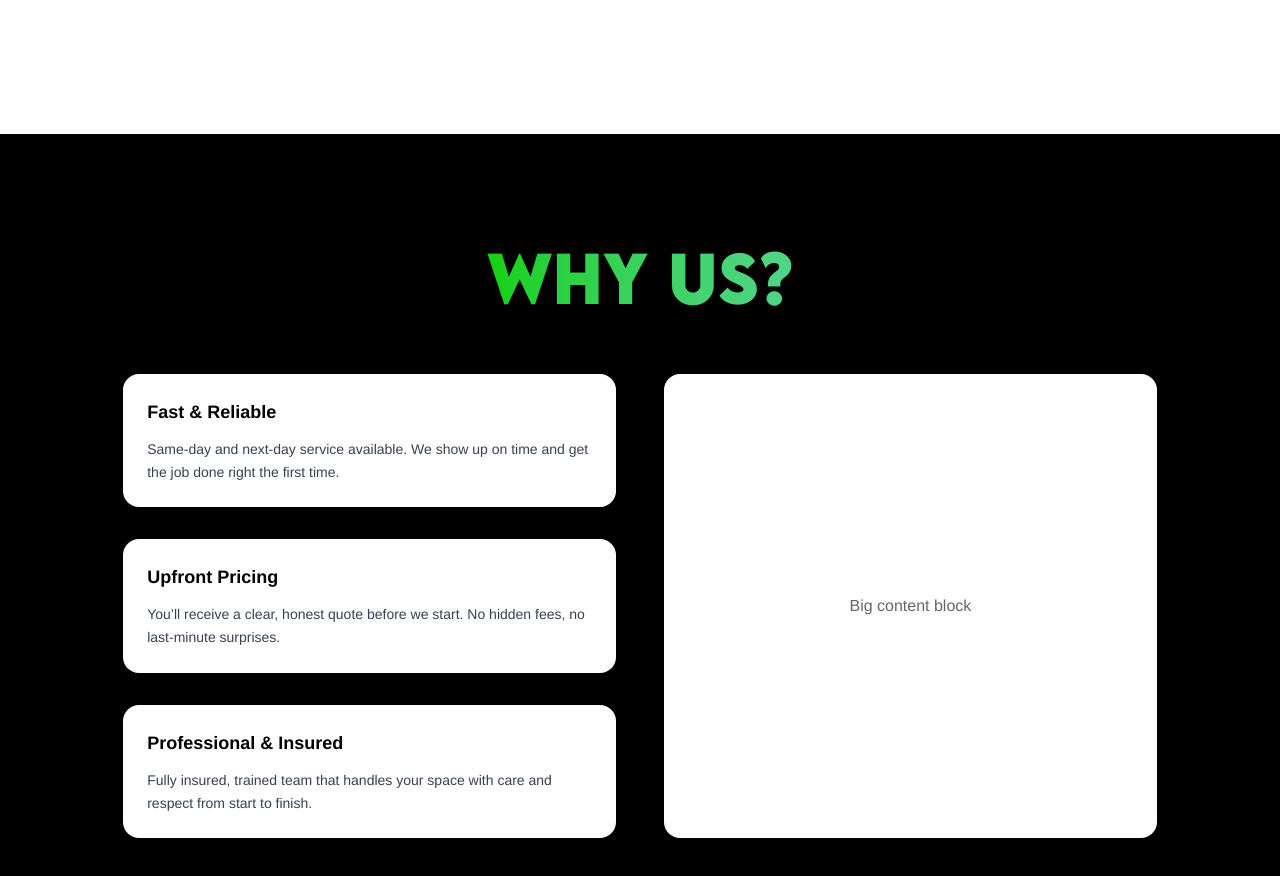
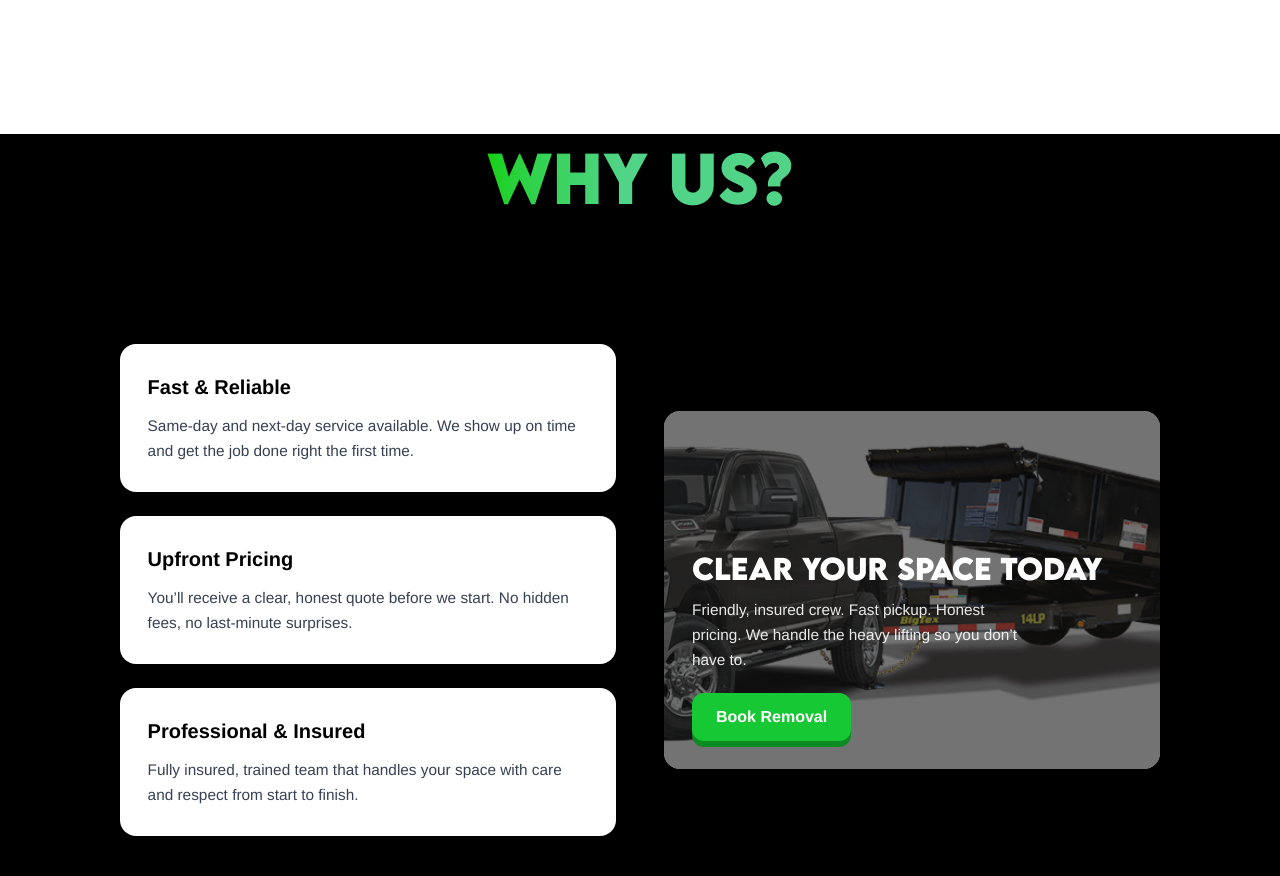
Before and after one commit to NikitaaOvramenko/TCS-Junk-Removal, a React (Vite) app in the folder TCS-Junk-Removal-Frontend/: page / in a window 1280 px wide. Shown: the part 1620-2496 px from the top of the page. Built offline with nearby package versions, Linux system fonts and the light colour scheme.

Commit message:
made why us page more responsive

```diff
--- a/TCS-Junk-Removal-Frontend/src/home-page/Hero.tsx
+++ b/TCS-Junk-Removal-Frontend/src/home-page/Hero.tsx
@@ -29,7 +29,7 @@ export default function Hero() {
   }, []);
 
   return (
-    <Section className=" Hero relative flex flex-col gap-3 bg-black bg-gradient-to-r from-[#38AC43] from-30% to-[#2D6B33] to-80% overflow-hidden">
+    <Section className=" Hero relative flex flex-col gap-12 bg-black bg-gradient-to-r from-[#38AC43] from-30% to-[#2D6B33] to-80% overflow-hidden">
       {/* Background-stuff */}
       <img
         src={HeroBackground}
--- a/TCS-Junk-Removal-Frontend/src/home-page/Services.tsx
+++ b/TCS-Junk-Removal-Frontend/src/home-page/Services.tsx
@@ -57,7 +57,7 @@ export default function Services() {
         </h1>
       </div>
       <div className="part2 flex flex-col justify-center h-[85%] w-full ">
-        <div className="grid grid-cols-1 md:grid-cols-2 gap-6 md:gap-8 h-full">
+        <div className="grid grid-cols-1 md:grid-cols-2 gap-12 h-full">
           {services.map((service, id) => (
             <div
               key={id}
--- a/TCS-Junk-Removal-Frontend/src/home-page/WhyUs.tsx
+++ b/TCS-Junk-Removal-Frontend/src/home-page/WhyUs.tsx
@@ -1,4 +1,5 @@
 import Section from "../components/Section";
+import TruckTrailer from "../assets/images/Home-Images/truck_trailer.png";
 
 export default function WhyUs() {
   const points = [
@@ -17,32 +18,57 @@ export default function WhyUs() {
   ];
 
   return (
-    <Section className="bg-black flex flex-col items-center justify-center gap-12">
-      {/* Title */}
-      <h1 className="font-LemonMilk text-[clamp(1.5rem,6vw,4rem)] bg-gradient-to-r from-[#14D10B] to-[#51D488] bg-clip-text text-transparent">
+    <Section className="whyUs bg-black flex flex-col justify-center gap-8 overflow-x-clip px-4 md:px-8">
+      <div className="part1 flex justify-center items-center h-[10%]">
+        <h1 className="font-LemonMilk text-[clamp(1.2rem,6vw,64px)] bg-gradient-to-r from-[#14D10B] from-18 to-[#51D488] to-45% bg-clip-text text-transparent text-center">
           Why Us?
         </h1>
+      </div>
 
-      {/* GRID LAYOUT */}
-      <div className="w-full grid gap-12 grid-cols-1 lg:grid-cols-2">
-        {/* LEFT COLUMN */}
-        <div className="grid grid-rows-3 gap-8 justify-items-center lg:justify-items-end">
+      <div className="part2 flex flex-col justify-center h-[85%] w-full">
+        <div className="grid grid-cols-1 lg:grid-cols-2 gap-10 lg:gap-12 h-full w-full items-center">
+          {/* LEFT — POINTS */}
+          <div className="flex flex-col gap-6 items-center lg:items-end justify-center">
             {points.map((point, i) => (
               <div
                 key={i}
-              className="bg-white w-[80%]  rounded-2xl p-6 flex flex-col gap-3"
+                className="bg-white w-[92%] sm:w-[80%] lg:w-[85%] rounded-2xl p-6 sm:p-7 shadow-[0_18px_40px_rgba(0,0,0,0.35)] flex flex-col gap-3"
               >
-              <h3 className="text-lg font-semibold text-black">{point.name}</h3>
-              <p className="text-sm text-gray-700 leading-relaxed">
+                <h3 className="text-[clamp(1rem,1.6vw,1.25rem)] font-semibold text-black">
+                  {point.name}
+                </h3>
+                <p className="text-[clamp(0.9rem,1.2vw,1rem)] text-gray-700 leading-relaxed">
                   {point.text}
                 </p>
               </div>
             ))}
           </div>
 
-        {/* RIGHT BIG CARD */}
-        <div className="bg-white rounded-2xl w-[80%] h-full flex items-center justify-center">
-          <p className="text-black/60">Big content block</p>
+          {/* RIGHT — VISUAL / CTA */}
+          <div className="flex justify-center lg:justify-start">
+            <div className="relative w-[92%] sm:w-[80%] lg:w-[85%] h-[clamp(18rem,28vw,28rem)] rounded-2xl overflow-hidden bg-white shadow-[0_18px_40px_rgba(0,0,0,0.35)] flex items-end">
+              <img
+                src={TruckTrailer}
+                alt="TCS Junk Removal truck"
+                className="absolute inset-0 w-full h-full object-cover opacity-90 pointer-events-none"
+              />
+              <div className="absolute inset-0 bg-black/55" />
+
+              <div className="relative z-10 p-6 sm:p-7 text-white flex flex-col gap-3">
+                <p className="font-LemonMilk text-[clamp(1.1rem,2.2vw,1.8rem)] leading-tight">
+                  Clear your space today
+                </p>
+                <p className="text-white/90 text-[clamp(0.9rem,1.2vw,1rem)] leading-relaxed max-w-[40ch]">
+                  Friendly, insured crew. Fast pickup. Honest pricing. We handle
+                  the heavy lifting so you don’t have to.
+                </p>
+
+                <button className="mt-2 w-fit bg-[#16C834] text-white font-bold rounded-xl px-6 py-3 shadow-[0_6px_0_#0C8A23] hover:translate-y-[2px] hover:shadow-[0_4px_0_#0C8A23] transition-all">
+                  Book Removal
+                </button>
+              </div>
+            </div>
+          </div>
         </div>
       </div>
     </Section>
```
Also changed, not shown: 1 other file (tests, documents, lock files or other folders). Lines whose indentation alone changed are shown as unchanged.
